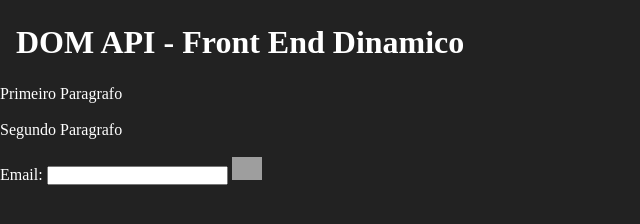
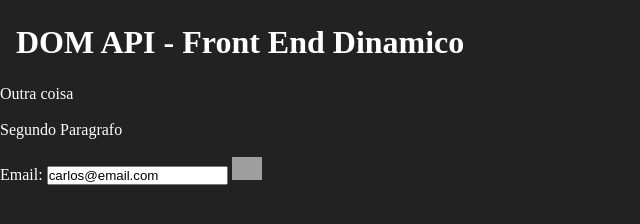
Before and after one commit to CarlosHenriqueArruda/FrontEnd-Ada.Tech, a website: page TypeScript, POO e Browser APIs/Browser APIs/DOM API 1/index.html in a window 1280 px wide. Shown: the whole page, without its empty margins (0-640 px from the left). Drawn offline with Linux system fonts and the light colour scheme; grey boxes are pictures that could not be loaded.

Commit message:
adicionando elementos

```diff
--- a/TypeScript, POO e Browser APIs/Browser APIs/DOM API 1/index.html
+++ b/TypeScript, POO e Browser APIs/Browser APIs/DOM API 1/index.html
@@ -8,7 +8,7 @@
 </head>
 <body>
   <h1>DOM API - Front End Dinamico</h1>
-  <p class="paragrafo">Primeiro Paragrafo</p>
+  <p class="paragrafo">Primeiro Paragrafo<strong>NEGRITOOOO</strong> </p>
   <br>
   <p>Segundo Paragrafo</p>
   <br>
--- a/TypeScript, POO e Browser APIs/Browser APIs/DOM API 1/js/index.js
+++ b/TypeScript, POO e Browser APIs/Browser APIs/DOM API 1/js/index.js
@@ -13,16 +13,34 @@ console.log(paragrafo);
 
 const emailinput = document.getElementsByName("email");
 
-console.log(emailinput)
+console.log(emailinput);
 
 //pegando elementos pelo ID da tag
 
-const imgjslogo = document.getElementById('js-logo')
+const imgjslogo = document.getElementById("js-logo");
 
-console.log(imgjslogo)
+console.log(imgjslogo);
 
 //query selector
 
-const imagem = document.querySelector('body > img')
+const imagem = document.querySelector("body > img");
 
-console.log(imagem)
+console.log(imagem);
+
+console.clear();
+
+//acessando e/ou alterando os conteudos das tags
+const primeiroP = document.querySelector("p.paragrafo");
+
+console.log(primeiroP);
+
+console.log("textContent:", primeiroP.textContent); //pegando o conteúdo em texto (ignora as tags exemplo "strong")
+console.log("innerHTML: ", primeiroP.innerHTML); //pega o conteudo completo, em HTML (incluindo tags)
+
+primeiroP.textContent = "Outra coisa"; //modifiquei o conteudo, não aceita tags, coloca em texto
+
+//value
+
+console.clear();
+
+emailinput[0].value = "carlos@email.com"; //get retorna um array, tem que colocar a posição
```
